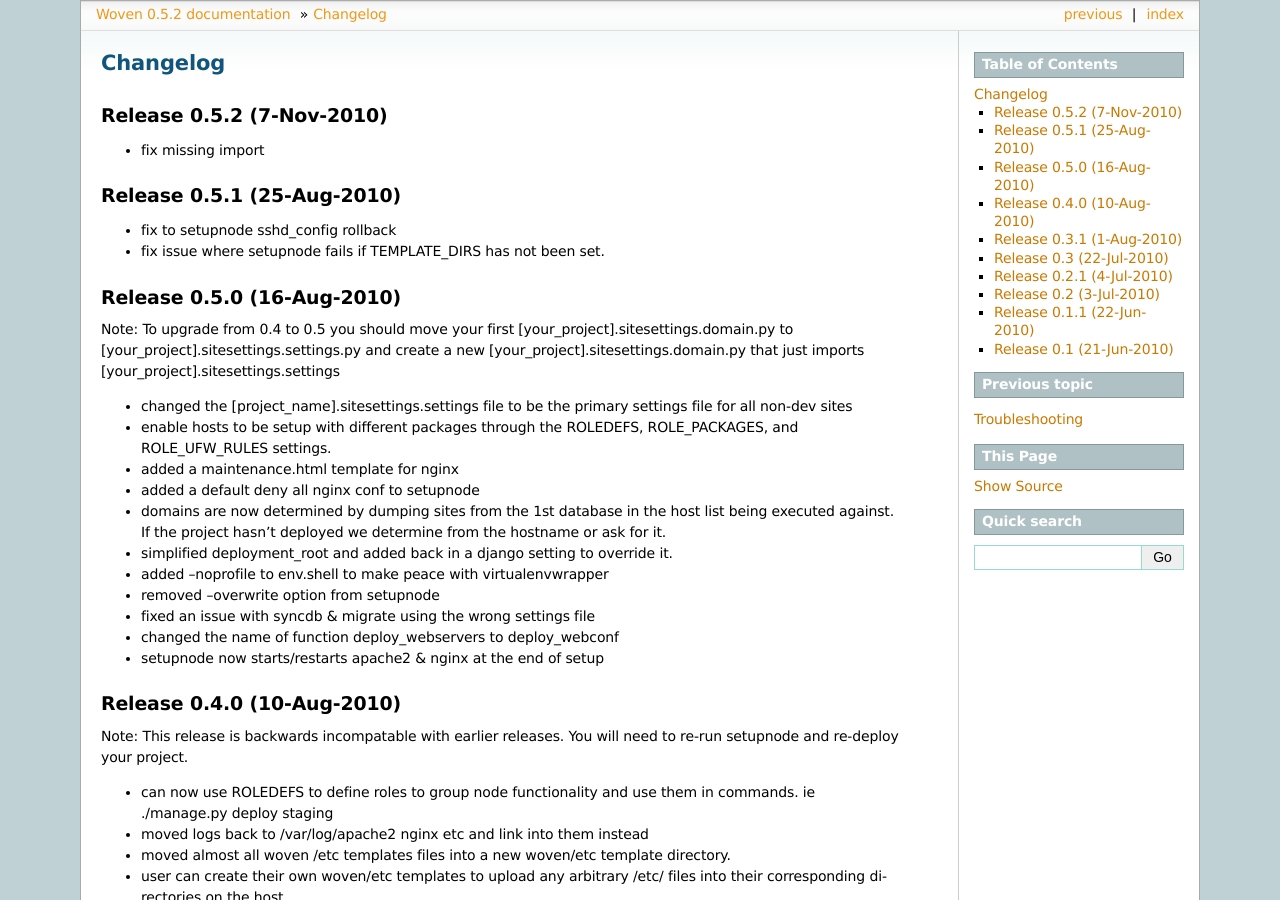
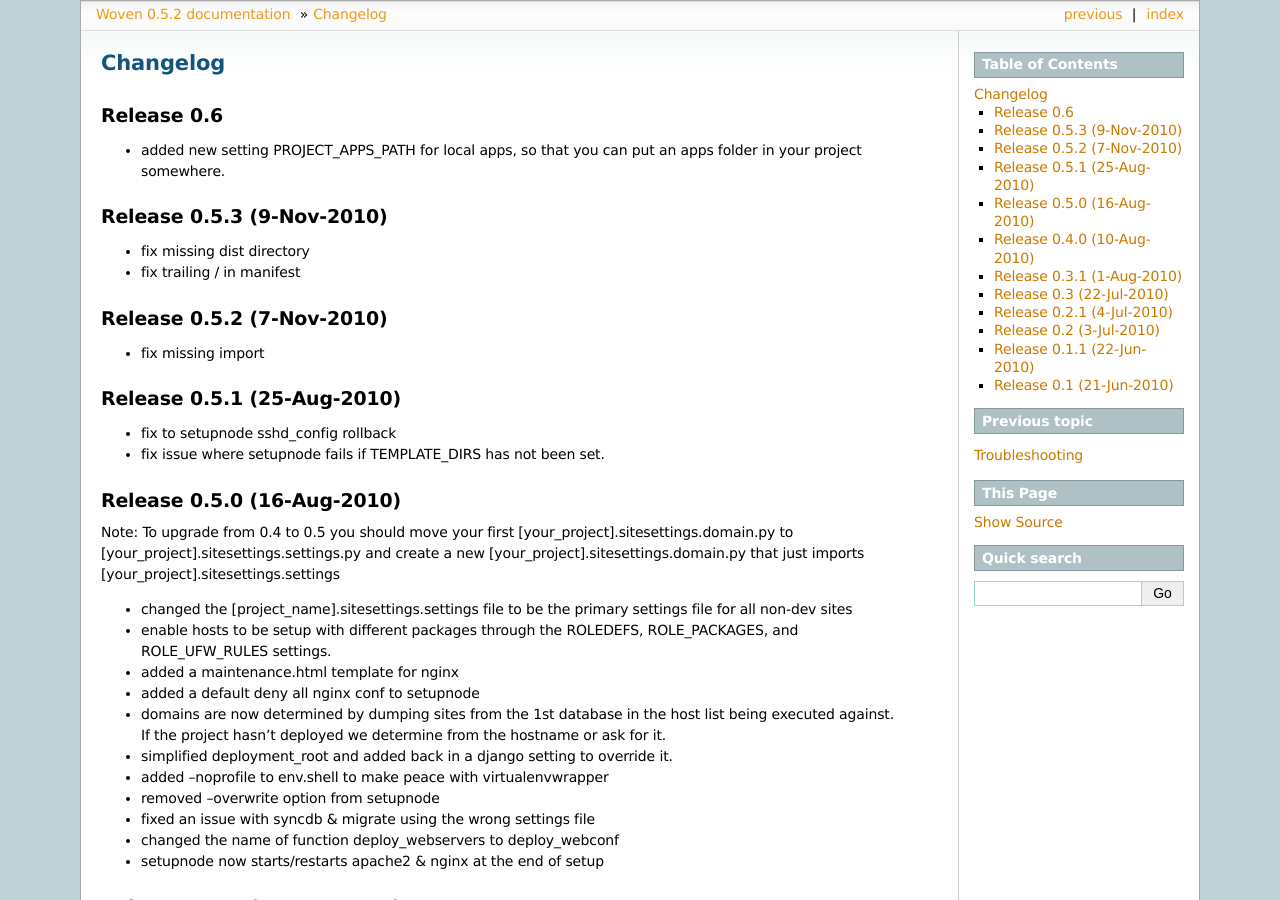
Before and after one commit to bretth/woven, a Sphinx documentation site: the page built from docs/changelog.rst, in a window 1280 px wide and 900 px high. Built offline with Sphinx 7.4.7, drawn with Linux system fonts in a browser that asks for light colours.

Commit message:
changelog updates

```diff
--- a/docs/changelog.rst
+++ b/docs/changelog.rst
@@ -1,6 +1,15 @@
 
 Changelog
 ==========
+
+Release 0.6
+------------
+* added new setting PROJECT_APPS_PATH for local apps, so that you can put an apps folder in your project somewhere.
+
+Release 0.5.3 (9-Nov-2010)
+---------------------------
+* fix missing dist directory
+* fix trailing / in manifest
 
 Release 0.5.2 (7-Nov-2010)
 ----------------------------
```
